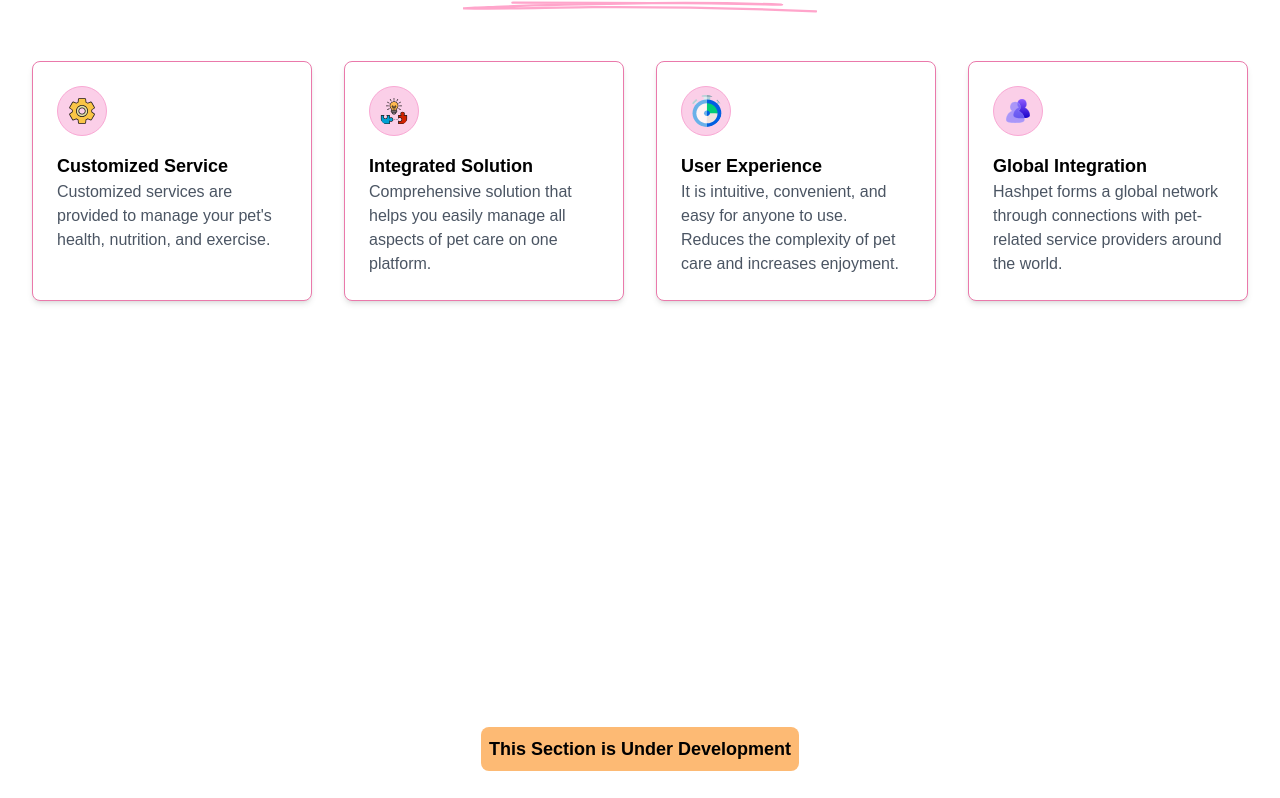
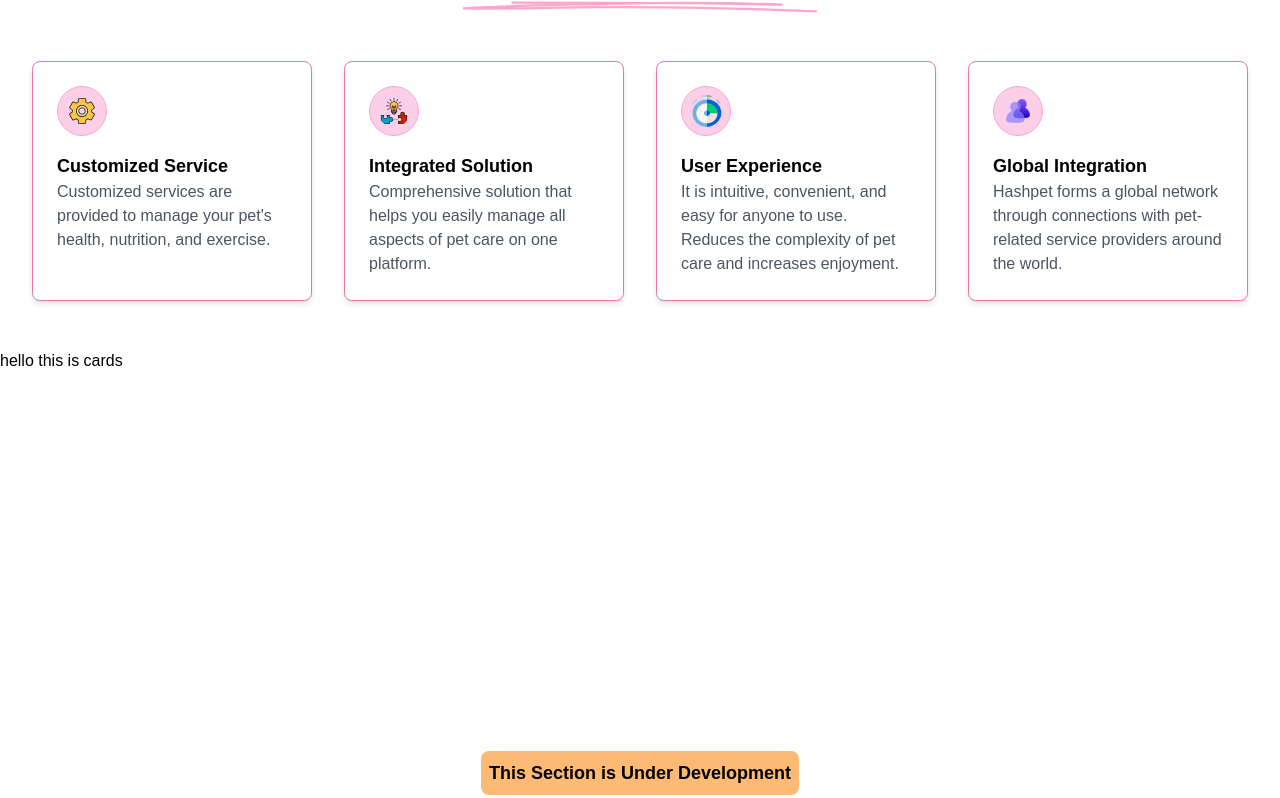
Before and after one commit to Souravhere/hashpet, a Next.js app: page / in a window 1280 px wide. Shown: the part 935-1733 px from the top of the page. Built offline with nearby package versions, Linux system fonts and the light colour scheme.

Commit message:
services section created

```diff
--- a/src/app/page.tsx
+++ b/src/app/page.tsx
@@ -1,11 +1,13 @@
 import HashpetComponent from "@/components/HashpetComponent";
 import HeroSection from "@/components/HeroSection";
+import Services from "@/components/Services";
 
 export default function Home() {
   return (
     <div className="max-w-7xl mx-auto">
       <HeroSection/>
       <HashpetComponent/>
+      <Services />
       <div className="w-full h-screen flex items-center justify-center">
         <h1 className="sm:hidden block text-center text-lg font-semibold bg-orange-300 p-2 rounded-lg">Hero Section For Mobile Under Development</h1>
         <h1 className="hidden sm:block text-center text-lg font-semibold bg-orange-300 p-2 rounded-lg">This Section is Under Development</h1>
--- /dev/null
+++ b/src/components/Services.tsx
@@ -0,0 +1,11 @@
+import React from 'react'
+
+function Services() {
+  return (
+    <div>
+        hello this is cards
+    </div>
+  )
+}
+
+export default Services
```
